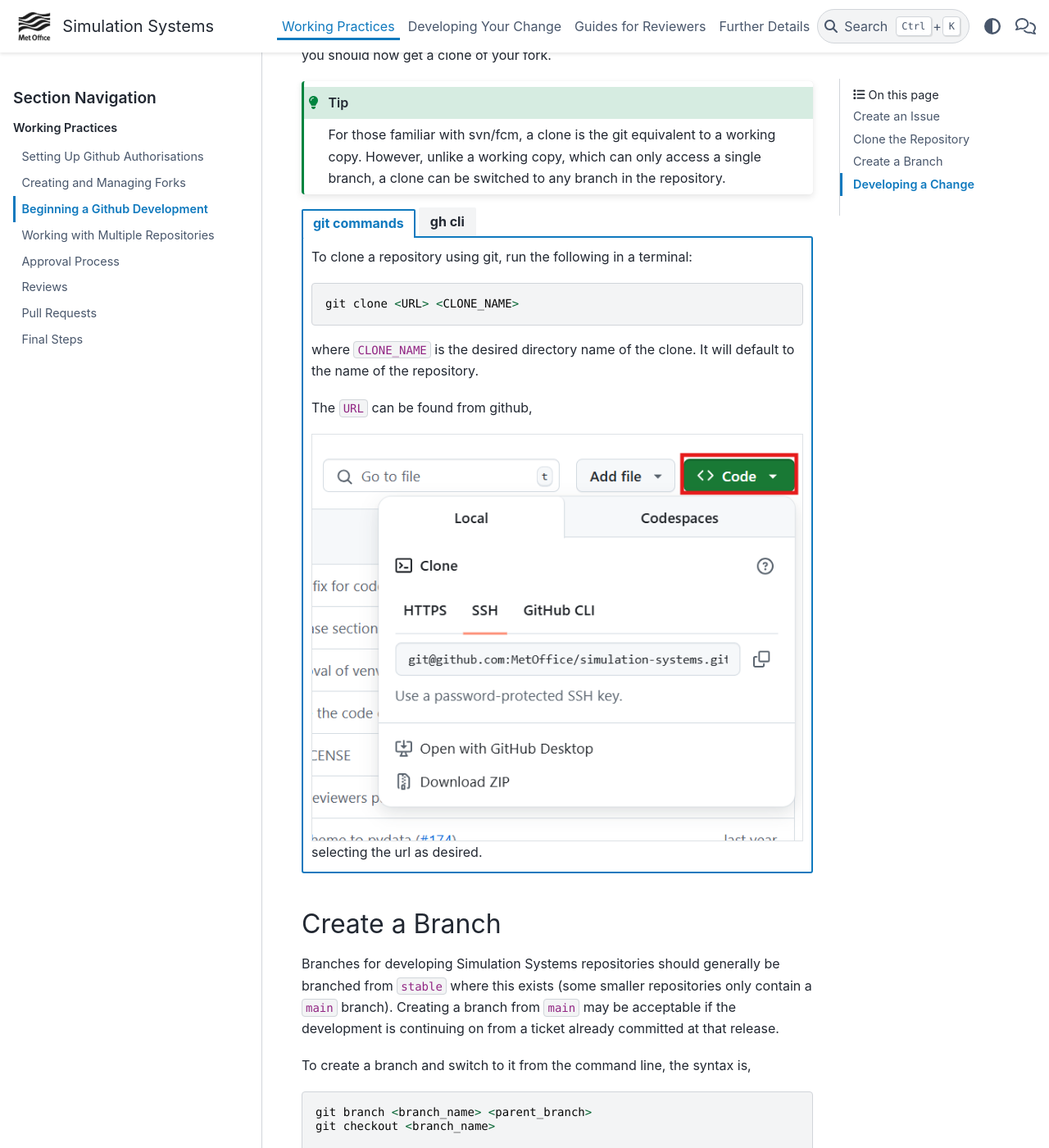
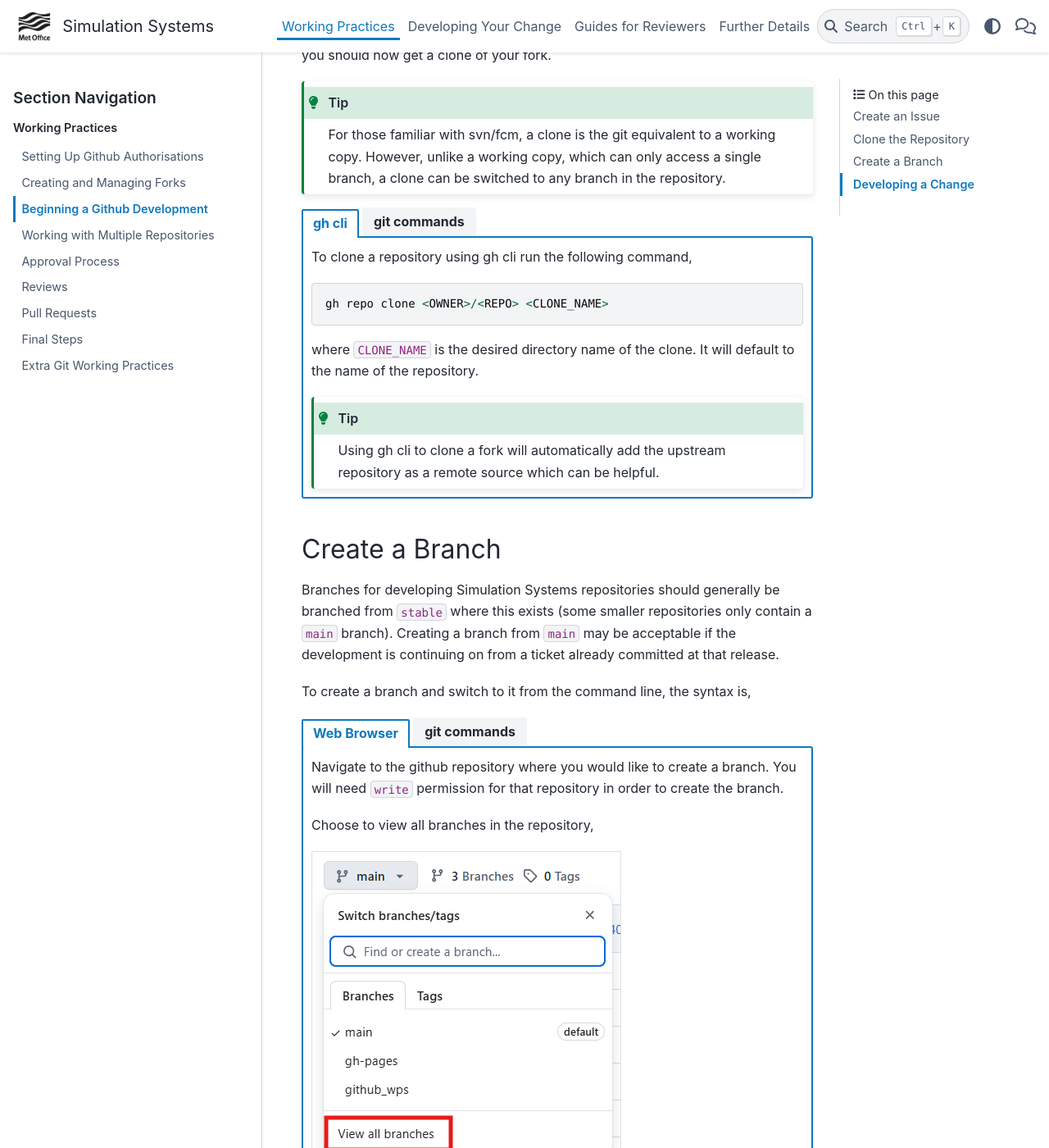
Before and after one commit to MetOffice/simulation-systems, a Sphinx documentation site: the page built from source/WorkingPractices/gh_dev_init.rst, in a window 1280 px wide and 1400 px high, scrolled down 1252 px. Shown: the whole window at 82% size. Built offline with Sphinx 7.4.7 and the PyData theme 0.15.4, drawn with Linux system fonts in a browser that asks for light colours; some of the changed text lies outside the part shown.

Commit message:
update dropdowns (#412)

```diff
--- a/source/WorkingPractices/gh_dev_init.rst
+++ b/source/WorkingPractices/gh_dev_init.rst
@@ -49,6 +49,20 @@ A clone is a local copy of a repository - you can have a local clone of either a
 
 .. tab-set::
 
+    .. tab-item:: gh cli
+
+        To clone a repository using gh cli run the following command,
+
+        .. code-block::
+
+            gh repo clone <OWNER>/<REPO> <CLONE_NAME>
+
+        where ``CLONE_NAME`` is the desired directory name of the clone. It will default to the name of the repository.
+
+        .. tip::
+
+            Using gh cli to clone a fork will automatically add the upstream repository as a remote source which can be helpful.
+
     .. tab-item:: git commands
 
         To clone a repository using git, run the following in a terminal:
@@ -69,20 +83,6 @@ A clone is a local copy of a repository - you can have a local clone of either a
 
         selecting the url as desired.
 
-    .. tab-item:: gh cli
-
-        To clone a repository using gh cli run the following command,
-
-        .. code-block::
-
-            gh repo clone <OWNER>/<REPO> <CLONE_NAME>
-
-        where ``CLONE_NAME`` is the desired directory name of the clone. It will default to the name of the repository.
-
-        .. tip::
-
-            Using gh cli to clone a fork will automatically add the upstream repository as a remote source which can be helpful.
-
 
 Create a Branch
 ---------------
@@ -91,19 +91,43 @@ Branches for developing Simulation Systems repositories should generally be bran
 
 To create a branch and switch to it from the command line, the syntax is,
 
-.. code-block::
+.. tab-set::
 
-    git branch <branch_name> <parent_branch>
-    git checkout <branch_name>
+    .. tab-item:: Web Browser
 
-    # or
+        Navigate to the github repository where you would like to create a
+        branch. You will need ``write`` permission for that repository in order
+        to create the branch.
 
-    git checkout <parent_branch>
-    git checkout -b <branch_name>
+        Choose to view all branches in the repository,
 
-.. note::
+        .. image:: images/gh_screenshots/all_branches_light.png
+            :class: only-light border
 
-    It is also possible to create a new branch via github in a web browser.
+        .. image:: images/gh_screenshots/all_branches_dark.png
+            :class: only-dark border
+
+        then select the new branch button,
+
+        .. image:: images/gh_screenshots/new_branch_light.png
+            :class: only-light border
+
+        .. image:: images/gh_screenshots/new_branch_dark.png
+            :class: only-dark border
+
+        Finally, name your branch and select the source branch as desired.
+
+    .. tab-item:: git commands
+
+        .. code-block::
+
+            git branch <branch_name> <source_branch>
+            git checkout <branch_name>
+
+            # or
+
+            git checkout <source_branch>
+            git checkout -b <branch_name>
 
 
 Developing a Change
```
Also changed, not shown: source/WorkingPractices/forking.rst (+19 -0 lines), source/WorkingPractices/git_extras.rst (added, +61 -0 lines), source/WorkingPractices/pull_requests.rst (+2 -19 lines), source/WorkingPractices/working_practices.rst (+6 -2 lines), source/WorkingPractices/images/gh_screenshots/all_branches_dark.png (added), source/WorkingPractices/images/gh_screenshots/all_branches_light.png (added), source/WorkingPractices/images/gh_screenshots/new_branch_dark.png (added), source/WorkingPractices/images/gh_screenshots/new_branch_light.png (added).
